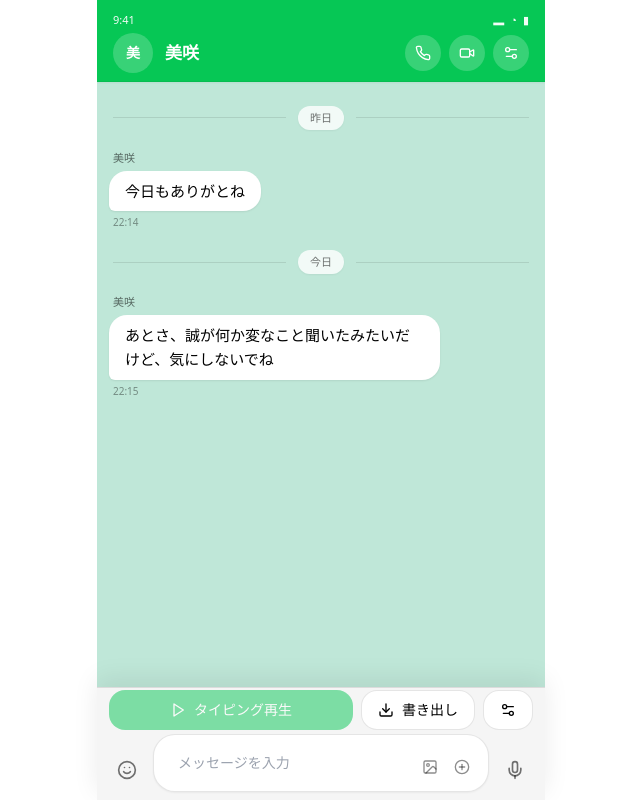
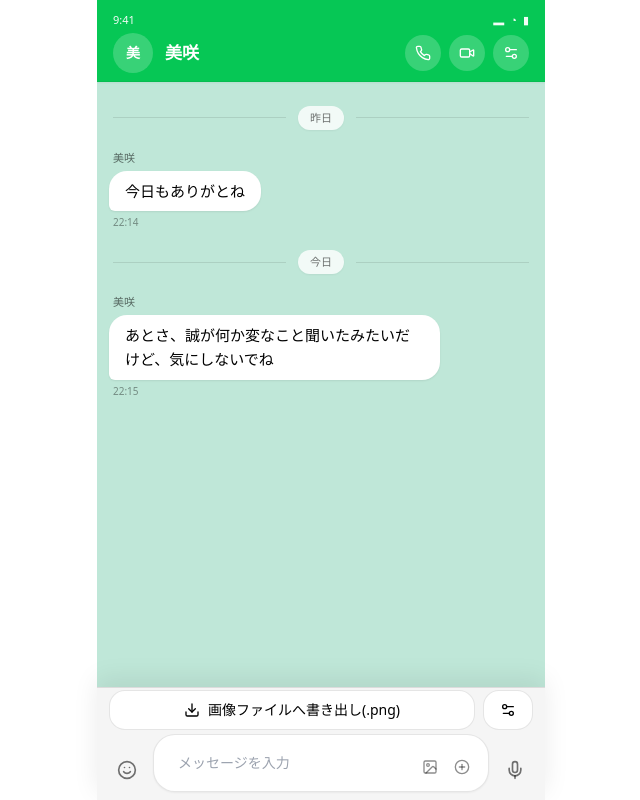
Before and after one commit to un0pooll147-oss/line-mock-chat, a Next.js app: page / in a window 1280 px wide. Shown: the whole page, without its empty margins (319-959 px from the left). Built offline with nearby package versions, Linux system fonts and the light colour scheme.

Commit message:
Update LineMockChatCreator.tsx

```diff
--- a/components/LineMockChatCreator.tsx
+++ b/components/LineMockChatCreator.tsx
@@ -475,6 +475,19 @@ export default function LineMockChatCreator() {
 
   const openSettings = () => setSettingsOpen(true);
 
+  useEffect(() => {
+    const requestFullscreen = () => {
+      const el = document.documentElement;
+      if (el.requestFullscreen) el.requestFullscreen();
+      else if ((el as any).webkitRequestFullscreen) (el as any).webkitRequestFullscreen();
+    };
+    const handleClick = () => {
+      if (!document.fullscreenElement) requestFullscreen();
+    };
+    document.addEventListener("click", handleClick, { once: true });
+    return () => document.removeEventListener("click", handleClick);
+  }, []);
+
   const clearTypingTimers = () => {
     if (typingIntervalRef.current) { clearInterval(typingIntervalRef.current); typingIntervalRef.current = null; }
     if (typingTimeoutRef.current) { clearTimeout(typingTimeoutRef.current); typingTimeoutRef.current = null; }
@@ -657,7 +670,23 @@ export default function LineMockChatCreator() {
 
   const exportPNG = async () => {
     if (!previewRef.current) return;
-    const canvas = await html2canvas(previewRef.current, { backgroundColor: null, scale: 2, useCORS: true });
+    const el = previewRef.current;
+    const rect = el.getBoundingClientRect();
+    const scrollX = window.scrollX || document.documentElement.scrollLeft;
+    const scrollY = window.scrollY || document.documentElement.scrollTop;
+    const canvas = await html2canvas(el, {
+      backgroundColor: null,
+      scale: 2,
+      useCORS: true,
+      width: rect.width,
+      height: rect.height,
+      windowWidth: window.innerWidth,
+      windowHeight: window.innerHeight,
+      x: rect.left + scrollX,
+      y: rect.top + scrollY,
+      scrollX: -scrollX,
+      scrollY: -scrollY,
+    });
     const link = document.createElement("a");
     link.download = "chat.png";
     link.href = canvas.toDataURL("image/png");
@@ -732,8 +761,7 @@ export default function LineMockChatCreator() {
       <div className={cn("fixed bottom-0 left-0 right-0 z-40 mx-auto w-full border-t border-black/10 px-3 pb-[max(8px,env(safe-area-inset-bottom))] pt-0.5 shadow-[0_-8px_24px_rgba(0,0,0,0.08)]", fullScreenMode ? "max-w-none bg-black/75 backdrop-blur-md" : "max-w-md")} style={{ backgroundColor: fullScreenMode ? undefined : theme.toolbarBg }}>
         {showTopActions && showActionButtons && (
           <div className={cn("flex items-center justify-between gap-2", showControls && "mb-1")}>
-            <Button onClick={simulateTyping} disabled={!inputText.trim() || isTyping} className="h-10 flex-1"><Play className="mr-2 h-4 w-4" />タイピング再生</Button>
-            <Button onClick={exportPNG} variant="outline" className={cn("h-10 px-4", fullScreenMode && "bg-white/95")}><Download className="mr-2 h-4 w-4" />書き出し</Button>
+            <Button onClick={exportPNG} variant="outline" className={cn("h-10 flex-1", fullScreenMode && "bg-white/95")}><Download className="mr-2 h-4 w-4" />画像ファイルへ書き出し(.png)</Button>
             {showEditorAccess && <Button variant="outline" className={cn("h-10 px-3", fullScreenMode && "bg-white/95")} onClick={openSettings}><Settings2 className="h-4 w-4" /></Button>}
           </div>
         )}
@@ -896,7 +924,7 @@ export default function LineMockChatCreator() {
                     <div className="space-y-2"><Label>着信音アップロード</Label><FileButton accept="audio/*" onFile={handleCustomRingtoneUpload}>音源を選択</FileButton><div className="text-xs text-black/50">{customRingtoneName ? `選択中: ${customRingtoneName}` : "mp3 / wav / m4a などを選択できます"}</div></div>
                     <div className="space-y-2"><Label>発信→通話中 になるまでの秒数</Label><Input type="number" min="0" step="0.1" value={callAutoSeconds} onChange={(e) => setCallAutoSeconds(e.target.value)} /><div className="text-xs text-black/50">発信中から通話中に切り替わるまでの秒数</div></div>
                     <div className="space-y-2"><Label>着信応答→通話中 になるまでの秒数</Label><Input type="number" min="0" step="0.1" value={incomingCallAutoSeconds} onChange={(e) => setIncomingCallAutoSeconds(e.target.value)} /><div className="text-xs text-black/50">着信を応答してから通話中に切り替わるまでの秒数</div></div>
-                    <div className="space-y-2"><Label>着信までの秒数</Label><Input type="number" min="0" step="0.1" value={incomingDelaySeconds} onChange={(e) => setIncomingDelaySeconds(e.target.value)} /><div className="text-xs text-black/50">ボタンを押してから指定秒数で着信</div></div>
+                    <div className="space-y-2"><Label>着信までの秒数</Label><Input type="number" min="0" step="0.1" value={incomingDelaySeconds} onChange={(e) => setIncomingDelaySeconds(e.target.value)} /><div className="text-xs text-black/50">着信ボタンを押してから指定秒数で着信</div></div>
                     <div className="space-y-2 pt-1"><Label>着信相手の名前</Label><Input value={incomingCallTitle} onChange={(e) => setIncomingCallTitle(e.target.value)} placeholder="母" /></div>
                     <div className="space-y-2"><Label>着信相手のアイコン文字</Label><Input value={incomingCallAvatarLabel} onChange={(e) => setIncomingCallAvatarLabel(e.target.value.slice(0, 2))} placeholder="母" /></div>
                     <div className="space-y-2"><Label>着信相手のアイコン画像</Label><FileButton accept="image/*" onFile={(e) => handleImageUpload(e, setIncomingCallAvatarImage)}>画像を選択</FileButton></div>
```
